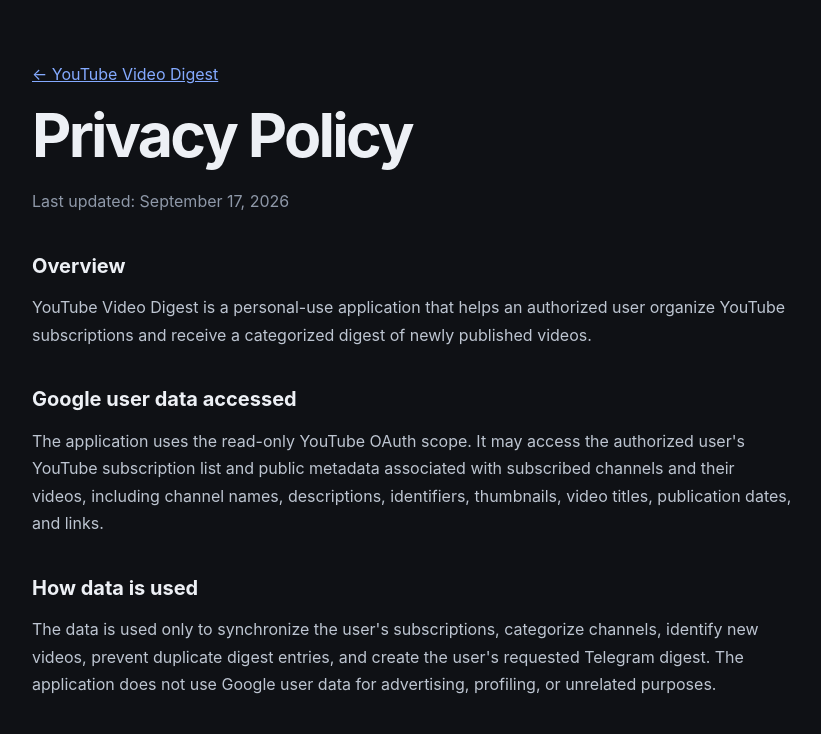
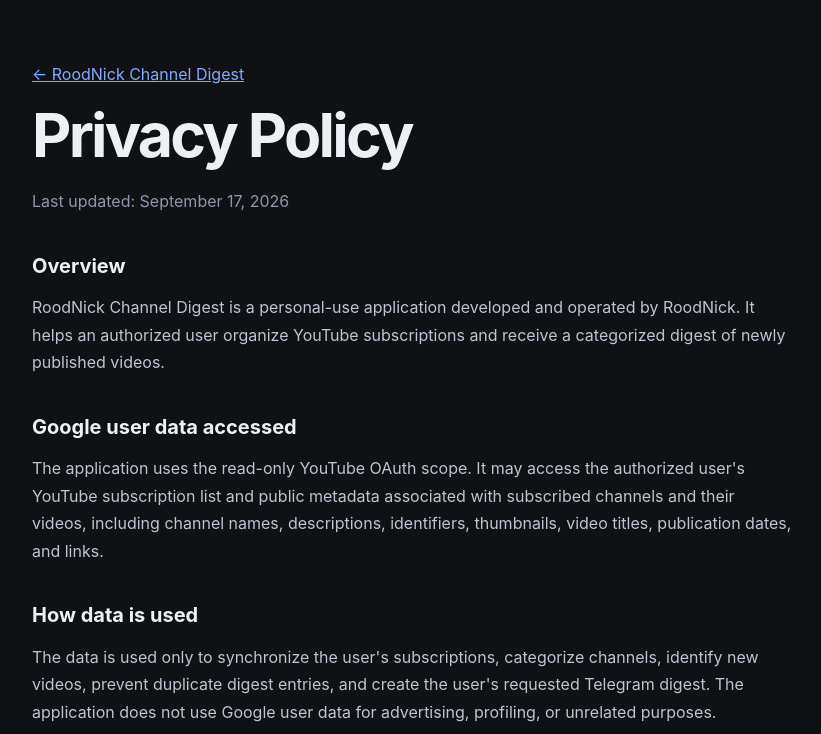
Before and after one commit to RoodNick/RoodNick.github.io, a plain HTML site: page privacy.html in a window 1280 px wide. Shown: the top 734 px of the page, without its empty margins (228-1049 px from the left). Drawn offline with Linux system fonts and the light colour scheme.

Commit message:
Match privacy policy to unique brand

```diff
--- a/privacy.html
+++ b/privacy.html
@@ -3,8 +3,8 @@
   <head>
     <meta charset="utf-8">
     <meta name="viewport" content="width=device-width, initial-scale=1">
-    <meta name="description" content="Privacy Policy for YouTube Video Digest.">
-    <title>Privacy Policy — YouTube Video Digest</title>
+    <meta name="description" content="Privacy Policy for RoodNick Channel Digest.">
+    <title>Privacy Policy — RoodNick Channel Digest</title>
     <style>
       :root { color-scheme: light dark; font-family: Inter, system-ui, -apple-system, BlinkMacSystemFont, "Segoe UI", sans-serif; }
       body { margin: 0; background: #0f1115; color: #edf0f5; }
@@ -19,12 +19,12 @@
   </head>
   <body>
     <main>
-      <a href="index.html">← YouTube Video Digest</a>
+      <a href="index.html">← RoodNick Channel Digest</a>
       <h1>Privacy Policy</h1>
       <p class="updated">Last updated: September 17, 2026</p>
 
       <h2>Overview</h2>
-      <p>YouTube Video Digest is a personal-use application that helps an authorized user organize YouTube subscriptions and receive a categorized digest of newly published videos.</p>
+      <p>RoodNick Channel Digest is a personal-use application developed and operated by RoodNick. It helps an authorized user organize YouTube subscriptions and receive a categorized digest of newly published videos.</p>
 
       <h2>Google user data accessed</h2>
       <p>The application uses the read-only YouTube OAuth scope. It may access the authorized user's YouTube subscription list and public metadata associated with subscribed channels and their videos, including channel names, descriptions, identifiers, thumbnails, video titles, publication dates, and links.</p>
```
